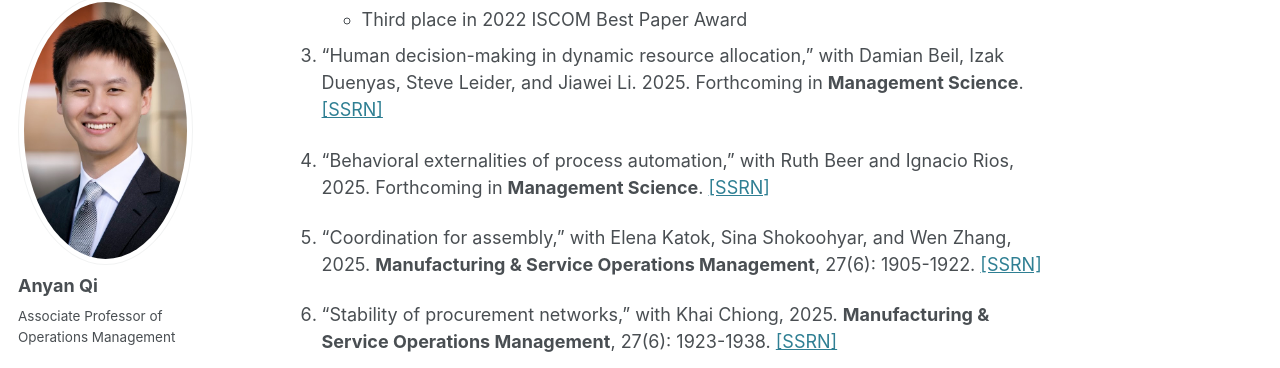
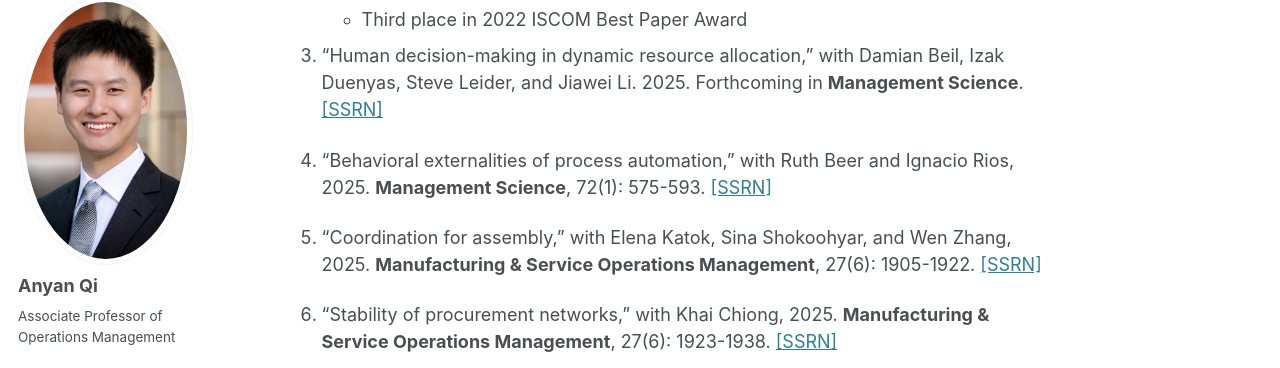
Before and after one commit to qi-anyan/qi-anyan.github.io, a Jekyll site: the page built from _pages/about.md, in a window 1280 px wide and 900 px high, scrolled down 1059 px. Shown: the part 110-478 px from the top of the window. Built offline with Jekyll 4.4.1, drawn with Linux system fonts in a browser that asks for light colours; some web fonts are replaced.

Commit message:
Initial commit

```diff
--- a/_pages/about.md
+++ b/_pages/about.md
@@ -28,7 +28,7 @@ Journal Papers
 
 1. "Human decision-making in dynamic resource allocation," with Damian Beil, Izak Duenyas, Steve Leider, and Jiawei Li. 2025. Forthcoming in **Management Science**. [[SSRN]](https://papers.ssrn.com/sol3/papers.cfm?abstract_id=4913075)
 
-1. "Behavioral externalities of process automation," with Ruth Beer and Ignacio Rios, 2025. Forthcoming in **Management Science**. [[SSRN]](https://papers.ssrn.com/sol3/papers.cfm?abstract_id=4295527)
+1. "Behavioral externalities of process automation," with Ruth Beer and Ignacio Rios, 2025. **Management Science**, 72(1): 575-593. [[SSRN]](https://papers.ssrn.com/sol3/papers.cfm?abstract_id=4295527)
 
 1. “Coordination for assembly,” with Elena Katok, Sina Shokoohyar, and Wen Zhang, 2025. **Manufacturing & Service Operations Management**, 27(6): 1905-1922. [[SSRN]](https://papers.ssrn.com/sol3/papers.cfm?abstract_id=2889868)
 
```
